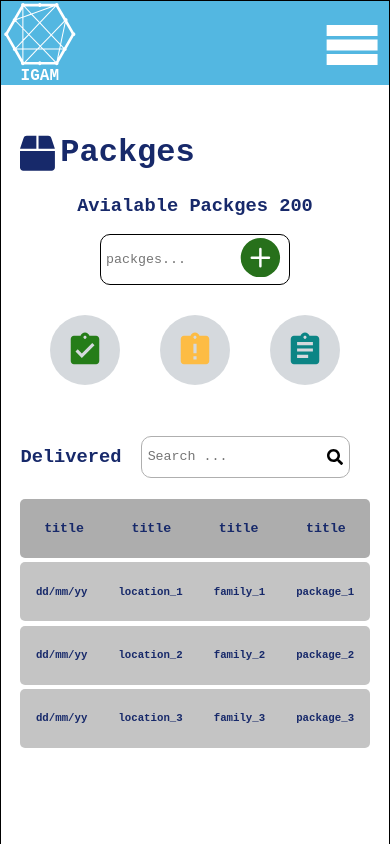
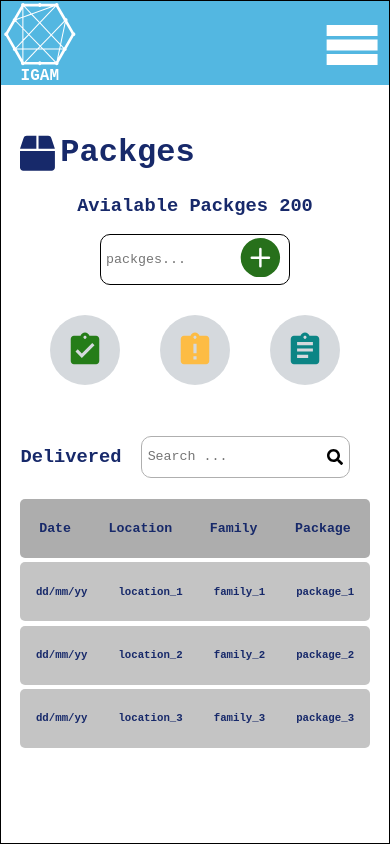
Before and after one commit to Lujain-AbdUllatif/IGAM, a React (Create React App) app: page /packges in a window 390 px wide. Shown: the top 844 px of the page. Built offline with nearby package versions, Linux system fonts and the light colour scheme.

Commit message:
small fix within Table component...

```diff
--- a/src/igam/components/Table/index.js
+++ b/src/igam/components/Table/index.js
@@ -5,14 +5,14 @@ export default function Table(props) {
   return (
     <div className="packges-details">
       <div className="packges-details-head">
-        {props.table_titles.map((tilte) => {
+        {props.table_titles.map((title) => {
           return (
             <h5
               className={
                 props.className ? props.className : "packge-detail-title"
               }
             >
-              title
+              {title}
             </h5>
           );
         })}
--- a/src/igam/pages/style.css
+++ b/src/igam/pages/style.css
@@ -9,7 +9,7 @@
   position: relative;
   width: 414px;
   border: 1px solid black;
-  height: 200vh;
+  height: 100vh;
   margin: auto;
   overflow-x: hidden;
 }
@@ -28,7 +28,7 @@
   .page {
     width: 100%;
     border: 1px solid black;
-    height: 200vh;
+    height: 100vh;
     margin: 0;
     overflow-x: hidden;
   }
@@ -203,10 +203,7 @@
   margin: 2vh auto;
 }
 
-
-x
-
-.packge-detail-title {
+x .packge-detail-title {
   width: 20%;
   height: 70%;
   display: flex;
```
Also changed, not shown: 1 other file (tests, documents, lock files or other folders).
